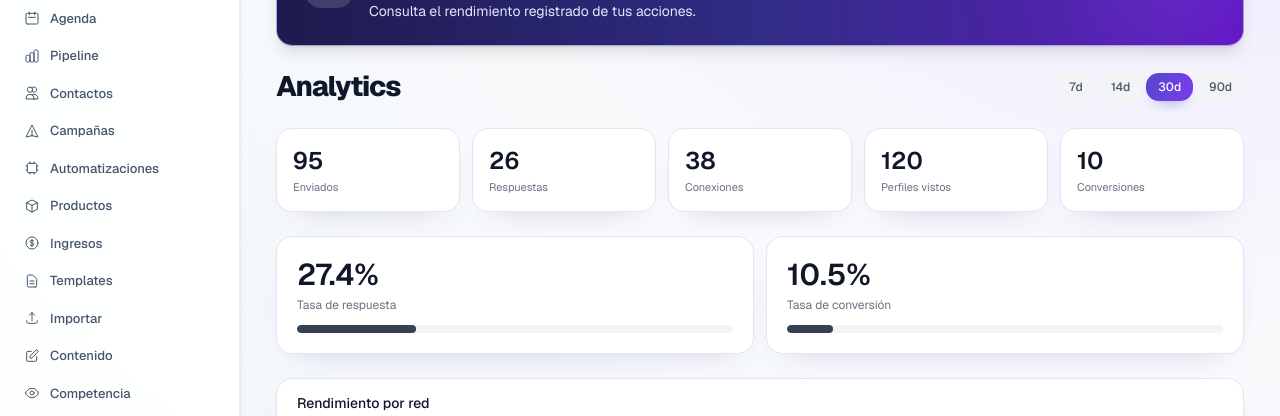
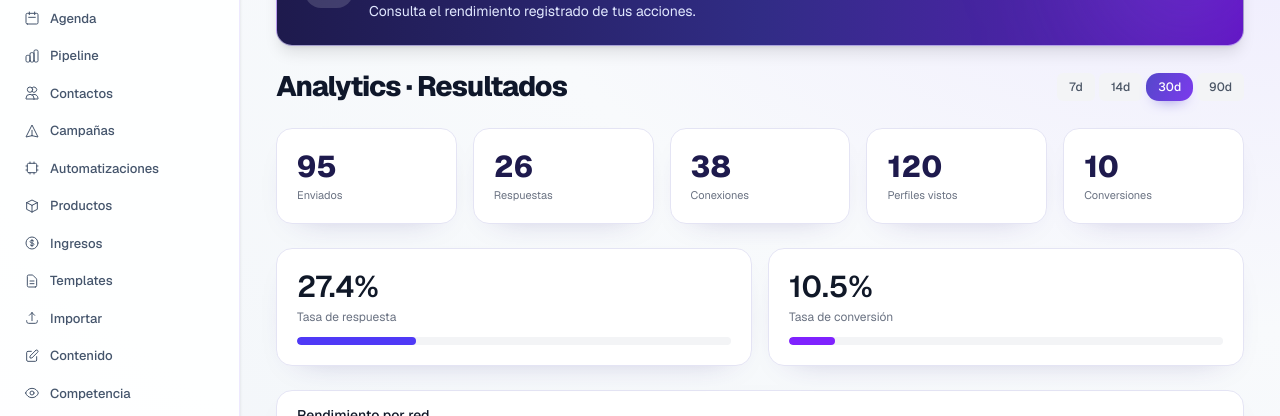
Before and after one commit to kepabilbao67-bot/prospector-AI, a Next.js app: page /analytics in a window 1280 px wide. Shown: the part 180-596 px from the top of the page. Built offline with nearby package versions, Linux system fonts and the light colour scheme; no server answers; the database is empty.

Commit message:
fix(analytics): honest API error states and redesigned performance metrics

```diff
--- a/src/app/(dashboard)/analytics/page.tsx
+++ b/src/app/(dashboard)/analytics/page.tsx
@@ -16,29 +16,33 @@ const networkLabels: Record<string, string> = {
 export default function AnalyticsPage() {
   const [data, setData] = useState<AnalyticsData | null>(null);
   const [loading, setLoading] = useState(true);
+  const [error, setError] = useState<string | null>(null);
   const [days, setDays] = useState(30);
 
   async function loadAnalytics() {
     setLoading(true);
+    setError(null);
     try {
       const res = await fetch(`/api/analytics?days=${days}`);
-      setData(await res.json());
-    } catch { /* demo data from API */ }
+      if (!res.ok) throw new Error(`HTTP ${res.status}`);
+      const result = await res.json();
+      if (!result?.stats || !result?.networkStats) throw new Error("Respuesta incompleta");
+      setData(result);
+    } catch (e) { setData(null); setError(e instanceof Error ? e.message : "No disponible"); }
     setLoading(false);
   }
 
   useEffect(() => { loadAnalytics(); }, [days]);
 
-  if (loading || !data) {
-    return <div className="flex justify-center py-16"><div className="w-6 h-6 border-2 border-gray-300 border-t-gray-900 rounded-full animate-spin" /></div>;
-  }
+  if (loading) return <div className="p-8 text-center text-sm text-slate-500" role="status">Consultando indicadores…</div>;
+  if (!data) return <div role="alert" className="rounded-2xl border border-rose-200 bg-rose-50 p-6 text-sm text-rose-800">No se pueden consultar las estadísticas ({error || "sin datos"}). No se muestran cifras ficticias.</div>;
 
   const { stats } = data;
 
   return (
     <div className="space-y-6">
       <div className="flex items-center justify-between">
-        <h1 className="text-lg font-semibold text-gray-900">Analytics</h1>
+        <h1 className="text-2xl font-extrabold tracking-tight text-slate-900">Analytics · Resultados</h1>
         <div className="flex gap-1">
           {[7, 14, 30, 90].map((d) => (
             <button key={d} onClick={() => setDays(d)}
@@ -50,7 +54,7 @@ export default function AnalyticsPage() {
       </div>
 
       {/* Metrics */}
-      <div className="grid grid-cols-2 md:grid-cols-5 gap-3">
+      <div className="grid grid-cols-2 lg:grid-cols-5 gap-4">
         {[
           { label: "Enviados", value: stats.messagesSent },
           { label: "Respuestas", value: stats.repliesReceived },
@@ -58,27 +62,27 @@ export default function AnalyticsPage() {
           { label: "Perfiles vistos", value: stats.profilesViewed },
           { label: "Conversiones", value: stats.conversions },
         ].map((m) => (
-          <div key={m.label} className="bg-white border border-gray-200 rounded-lg p-4">
-            <p className="text-2xl font-semibold text-gray-900">{m.value}</p>
+          <div key={m.label} className="bg-white border border-indigo-100 rounded-2xl p-5 shadow-sm">
+            <p className="text-3xl font-extrabold text-indigo-950">{m.value}</p>
             <p className="text-[11px] text-gray-500 mt-0.5">{m.label}</p>
           </div>
         ))}
       </div>
 
       {/* Rates */}
-      <div className="grid grid-cols-2 gap-3">
+      <div className="grid grid-cols-1 md:grid-cols-2 gap-4">
         <div className="bg-white border border-gray-200 rounded-lg p-5">
           <p className="text-3xl font-semibold text-gray-900">{data.replyRate}%</p>
           <p className="text-xs text-gray-500 mt-1">Tasa de respuesta</p>
           <div className="mt-3 h-2 bg-gray-100 rounded-full overflow-hidden">
-            <div className="h-full bg-gray-700 rounded-full" style={{ width: `${Math.min(parseFloat(data.replyRate), 100)}%` }} />
+            <div className="h-full bg-indigo-600 rounded-full" style={{ width: `${Math.min(parseFloat(data.replyRate), 100)}%` }} />
           </div>
         </div>
         <div className="bg-white border border-gray-200 rounded-lg p-5">
           <p className="text-3xl font-semibold text-gray-900">{data.conversionRate}%</p>
           <p className="text-xs text-gray-500 mt-1">Tasa de conversión</p>
           <div className="mt-3 h-2 bg-gray-100 rounded-full overflow-hidden">
-            <div className="h-full bg-gray-700 rounded-full" style={{ width: `${Math.min(parseFloat(data.conversionRate), 100)}%` }} />
+            <div className="h-full bg-violet-600 rounded-full" style={{ width: `${Math.min(parseFloat(data.conversionRate), 100)}%` }} />
           </div>
         </div>
       </div>
```
